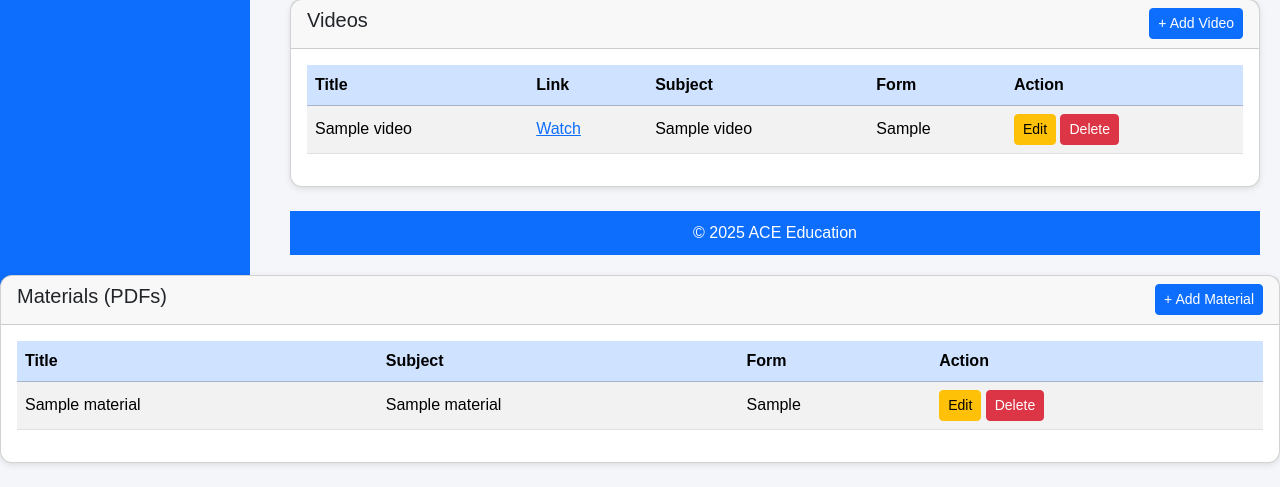
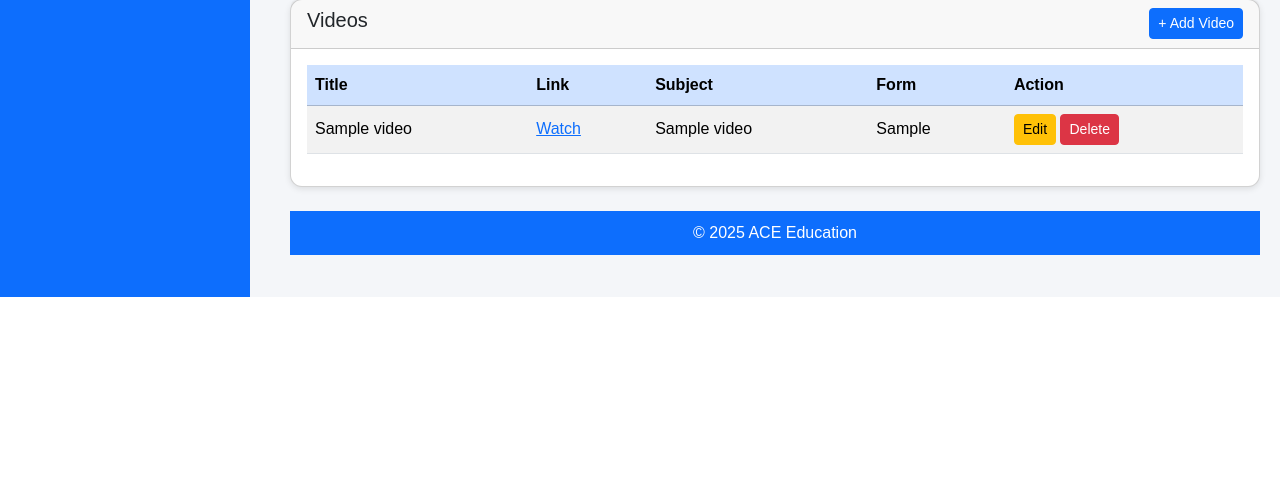
Before and after one commit to sakwasilas/hschool, a Flask app: page /admin in a window 1280 px wide. Shown: the part 503-990 px from the top of the page. After the commit the page ends 800 px from the top, so only its background shows below. Run offline with Flask 3, Linux system fonts and the light colour scheme; the visitor is signed in with stand-in values (Sample User, id 1); tables that the repository leaves empty hold one stand-in row (values such as "Sample post").

Commit message:
modified the system

```diff
--- a/app.py
+++ b/app.py
@@ -4,6 +4,7 @@ from models import User, CompleteProfile, LiveClass, RevisionMaterial, Video
 from datetime import datetime
 from functools import wraps
 from sqlalchemy import func
+import os
 
 #=========================
 # File Upload Config
@@ -16,8 +17,13 @@ def allowed_file(filename):
 #=========================
 
 
+
 app = Flask(__name__)
 app.secret_key = "silaswanyamarechosilasayangaamukowaivansamuel"
+
+# ✅ Fix KeyError: register upload folder config
+app.config['UPLOAD_FOLDER'] = UPLOAD_FOLDER
+os.makedirs(app.config['UPLOAD_FOLDER'], exist_ok=True)
 
 # =========================
 # Role-based Access Decorator
--- a/templates/admin/admin_dashboard.html
+++ b/templates/admin/admin_dashboard.html
@@ -86,8 +86,6 @@
                         data-form="{{ cls.form }}"
                         data-subject="{{ cls.subject }}"
                         data-bs-toggle="modal" data-bs-target="#editLiveClassModal">Edit</button>
-
-                <!-- DELETE FORM inside the loop -->
                 <form method="POST"
                       action="{{ url_for('delete_live_class', class_id=cls.id) }}"
                       style="display:inline;"
@@ -125,8 +123,13 @@
               <td>{{ m.subject }}</td>
               <td>{{ m.form }}</td>
               <td>
-                <button class="btn btn-sm btn-warning">Edit</button>
-                <button class="btn btn-sm btn-danger">Delete</button>
+                <a href="{{ url_for('edit_material', material_id=m.id) }}" class="btn btn-sm btn-warning">Edit</a>
+                <form method="POST"
+                      action="{{ url_for('delete_material', material_id=m.id) }}"
+                      style="display:inline;"
+                      onsubmit="return confirm('Are you sure you want to delete this material?');">
+                  <button type="submit" class="btn btn-sm btn-danger">Delete</button>
+                </form>
               </td>
             </tr>
             {% endfor %}
@@ -234,43 +237,6 @@
       </form>
     </div>
   </div>
-  <!-- Materials Section -->
-<div class="card mb-4">
-  <div class="card-header d-flex justify-content-between align-items-center">
-    <h5>Materials (PDFs)</h5>
-    <button class="btn btn-primary btn-sm" data-bs-toggle="modal" data-bs-target="#materialModal">+ Add Material</button>
-  </div>
-  <div class="card-body table-responsive">
-    <table class="table table-striped">
-      <thead class="table-primary">
-        <tr>
-          <th>Title</th>
-          <th>Subject</th>
-          <th>Form</th>
-          <th>Action</th>
-        </tr>
-      </thead>
-      <tbody>
-        {% for m in revision_materials %}
-        <tr>
-          <td>{{ m.title }}</td>
-          <td>{{ m.subject }}</td>
-          <td>{{ m.form }}</td>
-          <td>
-            <a href="{{ url_for('edit_material', material_id=m.id) }}" class="btn btn-sm btn-warning">Edit</a>
-            <form method="POST"
-                  action="{{ url_for('delete_material', material_id=m.id) }}"
-                  style="display:inline;"
-                  onsubmit="return confirm('Are you sure you want to delete this material?');">
-              <button type="submit" class="btn btn-sm btn-danger">Delete</button>
-            </form>
-          </td>
-        </tr>
-        {% endfor %}
-      </tbody>
-    </table>
-  </div>
-</div>
 
   <!-- Add Material Modal -->
   <div class="modal fade" id="materialModal" tabindex="-1" aria-labelledby="materialModalLabel" aria-hidden="true">
@@ -302,21 +268,16 @@
     </div>
   </div>
 
-
   <script>
     document.querySelectorAll('.edit-liveclass-btn').forEach(btn => {
       btn.addEventListener('click', () => {
         const classId = btn.dataset.id;
-
-        // Prefill form fields
         document.getElementById('edit-id').value = classId;
         document.getElementById('edit-title').value = btn.dataset.title;
         document.getElementById('edit-link').value = btn.dataset.link;
         document.getElementById('edit-time').value = btn.dataset.time;
         document.getElementById('edit-form').value = btn.dataset.form;
         document.getElementById('edit-subject').value = btn.dataset.subject;
-
-        // Set the form action URL dynamically
         document.getElementById('edit-live-class-form').action = `/admin/live_class/edit/${classId}`;
       });
     });
```
Also changed, not shown: 1 other file. Lines whose indentation alone changed are shown as unchanged.
